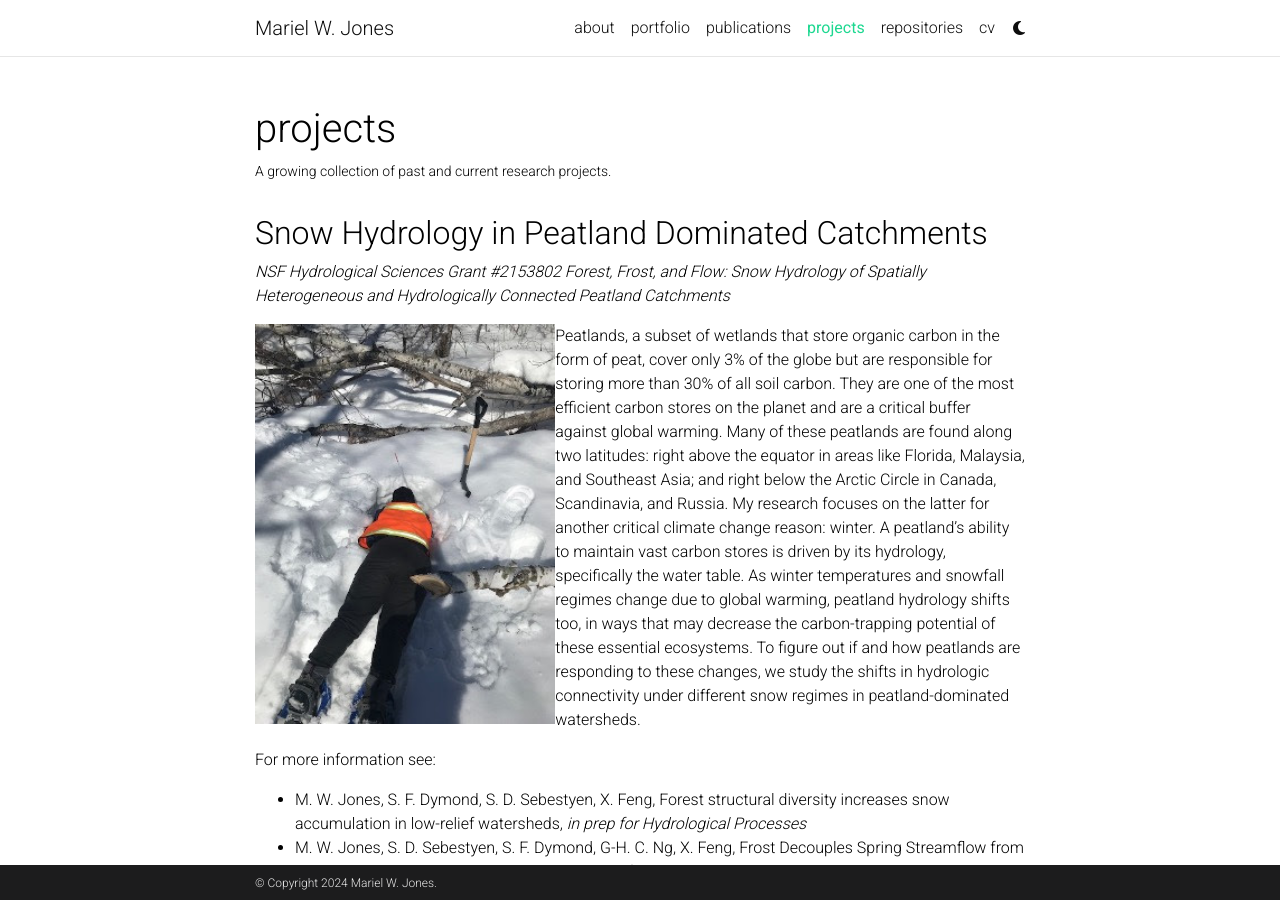
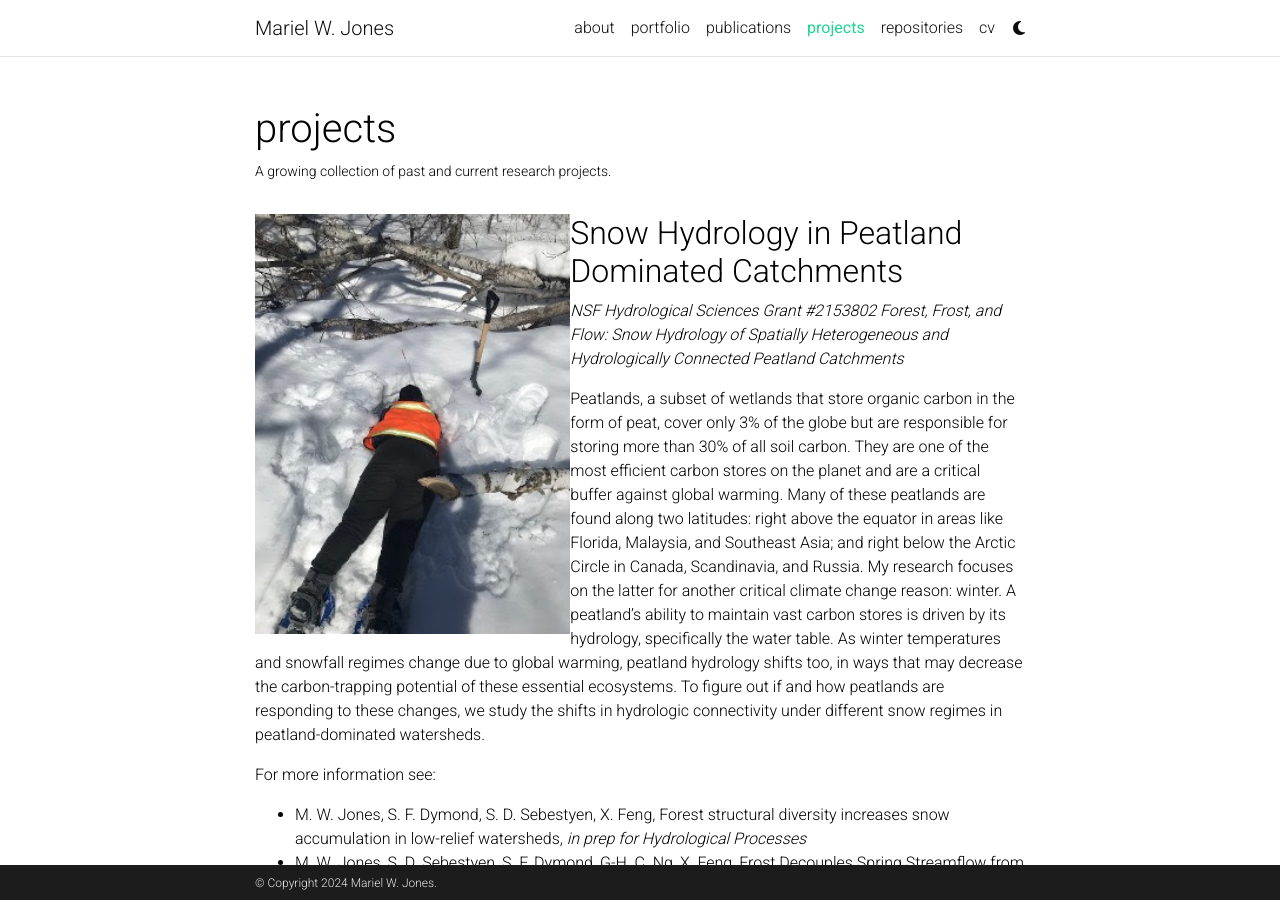
Before and after one commit to mwdjones/mwdjones.github.io, a Jekyll site: the page built from _pages/projects.md, in a window 1280 px wide and 900 px high. Built offline with Jekyll 4.4.1, drawn with Linux system fonts in a browser that asks for light colours; comment, search, counter and statistics services are not loaded; a style sheet for code colours, icons or effects is not loaded.

Commit message:
Update projects.md

```diff
--- a/_pages/projects.md
+++ b/_pages/projects.md
@@ -9,10 +9,10 @@ display_categories: [Snow, CLM, Noise]
 horizontal: true
 ---
 
+<img align="left" height="420" src="https://github.com/mwdjones/mwdjones.github.io/blob/master/assets/img/unnamed.jpg">
+
 ## Snow Hydrology in Peatland Dominated Catchments
 *NSF Hydrological Sciences Grant #2153802 Forest, Frost, and Flow: Snow Hydrology of Spatially Heterogeneous and Hydrologically Connected Peatland Catchments*
-
-<img align="left" height="400" src="https://github.com/mwdjones/mwdjones.github.io/blob/master/assets/img/unnamed.jpg">
 
 Peatlands, a subset of wetlands that store organic carbon in the form of peat, cover only 3% of the globe but are responsible for storing more than 30% of all soil carbon. They are one of the most efficient carbon stores on the planet and are a critical buffer against global warming. Many of these peatlands are found along two latitudes: right above the equator in areas like Florida, Malaysia, and Southeast Asia; and right below the Arctic Circle in Canada, Scandinavia, and Russia. My research focuses on the latter for another critical climate change reason: winter. A peatland's ability to maintain vast carbon stores is driven by its hydrology, specifically the water table. As winter temperatures and snowfall regimes change due to global warming, peatland hydrology shifts too, in ways that may decrease the carbon-trapping potential of these essential ecosystems. To figure out if and how peatlands are responding to these changes, we study the shifts in hydrologic connectivity under different snow regimes in peatland-dominated watersheds.
 
```
